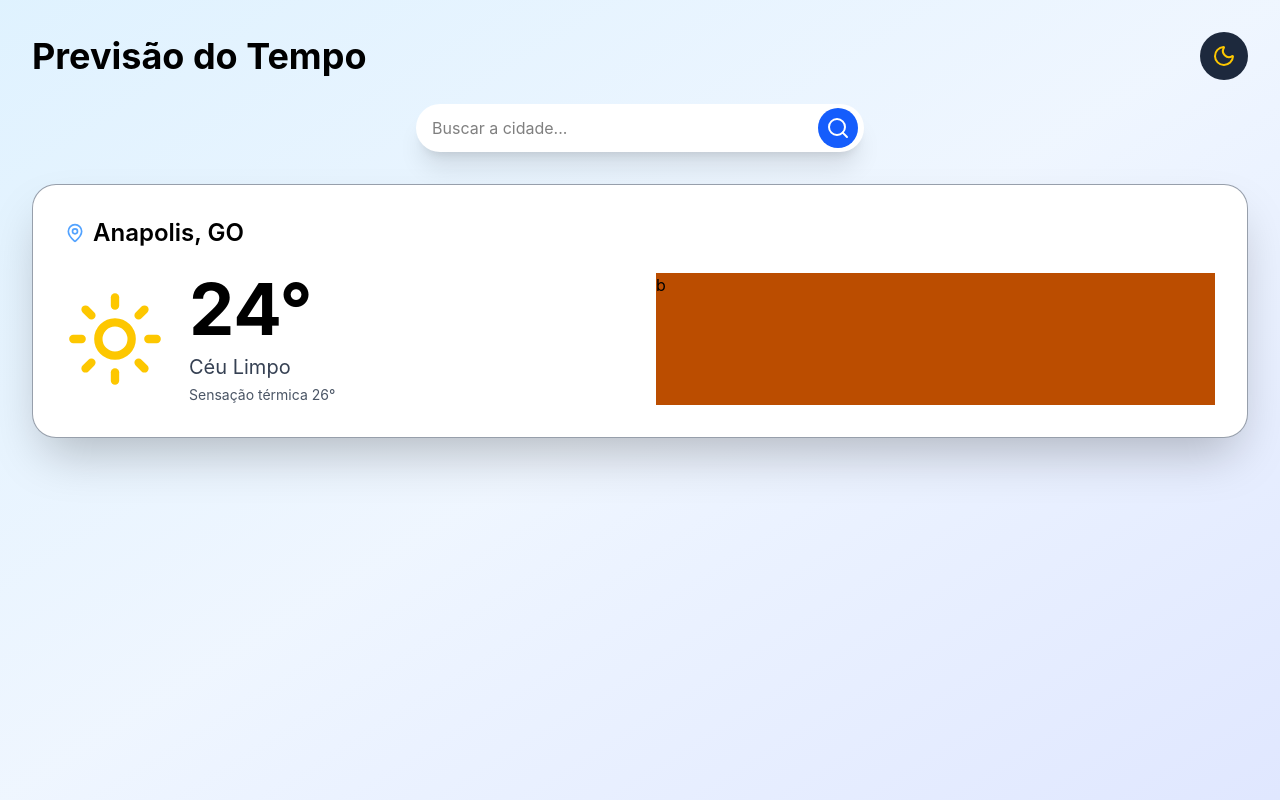
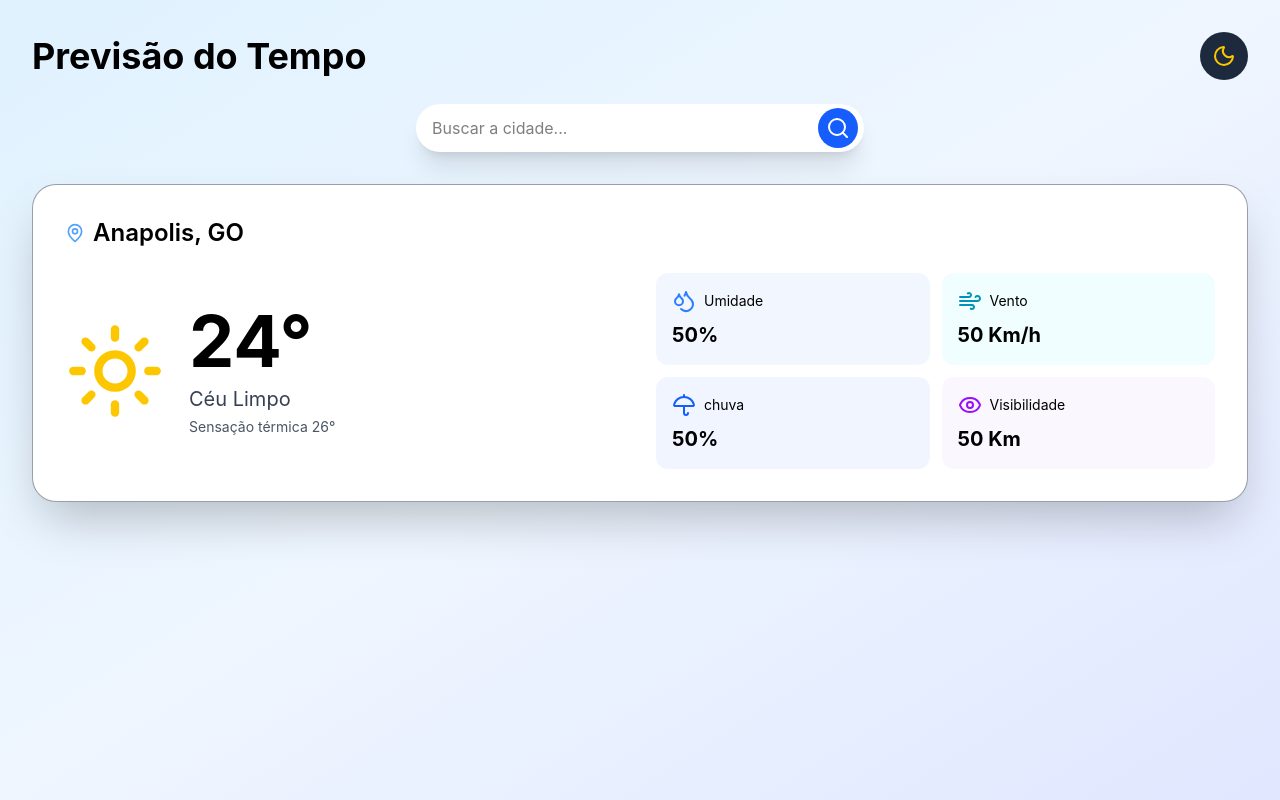
Before and after one commit to guilhermejorge0323/weather-web-APP, a React (Vite) app: page / in a window 1280 px wide. Built offline with nearby package versions, Linux system fonts and the light colour scheme.

Commit message:
Detail main card ok parte visual

```diff
--- /dev/null
+++ b/src/components/Main/Cards/MainCard/DetailsMainCard.jsx
@@ -0,0 +1,10 @@
+export const DetailsMainCard = ({ icon, label, value, unit, bgColor }) => {
+    return (
+        <div className={`p-4 ${bgColor} rounded-xl dark:bg-slate-700/50`}>
+            <div className="flex gap-2 mb-2 items-center">
+                {icon} <span className="dark:text-gray-300 text-sm">{label}</span>
+            </div>
+            <span className="dark:text-white font-bold text-xl">{value}{unit}</span>
+        </div>
+    )
+}
--- a/src/components/Main/Cards/MainCard/InforMainCard.jsx
+++ b/src/components/Main/Cards/MainCard/InforMainCard.jsx
@@ -1,5 +1,6 @@
-import { Cloud } from "lucide-react"
+import { Cloud, Droplets, Eye, Umbrella, Wind } from "lucide-react"
 import { WeatherVariants } from "../WeatherVariants"
+import { DetailsMainCard } from "./DetailsMainCard"
 
 export const InfoMainCard = () => {
     return (
@@ -13,7 +14,12 @@ export const InfoMainCard = () => {
                 </div>
             </div>
 
-            <div className="bg-amber-700">b</div>
+            <div className="grid grid-cols-2 gap-3">
+                <DetailsMainCard icon={<Droplets className="text-blue-500"/>} label={'Umidade'} value={50} unit={'%'} bgColor={`bg-blue-50/80`}/>
+                <DetailsMainCard icon={<Wind className="text-cyan-600"/>} label={'Vento'} value={50} unit={' Km/h'} bgColor={`bg-cyan-50/80`}/>
+                <DetailsMainCard icon={<Umbrella className="text-blue-600"/>} label={'chuva'} value={50} unit={'%'} bgColor={`bg-indigo-50/80`}/>
+                <DetailsMainCard icon={<Eye className="text-purple-600"/>} label={'Visibilidade'} value={50} unit={' Km'} bgColor={`bg-purple-50/80`}/>
+            </div>
         </div>
     )
 }
```
